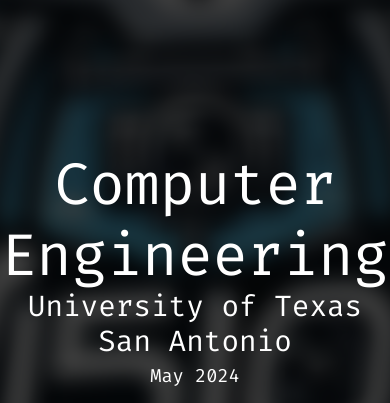
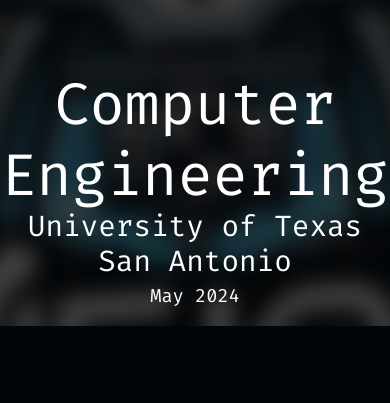
Before and after one commit to Jcavlovic/cavlovic.dev, a React (Create React App) app: page / in a window 390 px wide. Shown: the part 1105-1508 px from the top of the page. After the commit the page ends 1431 px from the top, so only its background shows below. Built offline with nearby package versions, Linux system fonts and the light colour scheme.

Commit message:
fixed css

```diff
--- a/src/pages/landingpage/LandingPage.jsx
+++ b/src/pages/landingpage/LandingPage.jsx
@@ -1,12 +1,24 @@
+import { useEffect } from "react";
 import NavBar from "./containers/NavBar.jsx";
 import Content from "./containers/Content.jsx";
 
 function LandingPage() {
+  useEffect(() => {
+    document.body.className = "landingpage-body"; // Apply a unique class to <body>
+
+    // Optional: Cleanup function to remove class when component unmounts
+    return () => {
+      document.body.className = "";
+    };
+  }, []);
+
   return (
-    <div>
-      <NavBar />
-      <Content />
-    </div>
+    <body className="landingpage-body">
+      <div>
+        <NavBar />
+        <Content />
+      </div>
+    </body>
   );
 }
 
--- a/src/static/styles/mobile/landingpage/LandingPage.css
+++ b/src/static/styles/mobile/landingpage/LandingPage.css
@@ -1,9 +1,12 @@
 @media screen and (max-width: 768px) {
+  body.landingpage-body {
+    overflow: hidden;
+  }
   .aboutme {
     color: #ffffff;
     text-align: center;
     font-family: "Fira";
-    margin-top: 15rem;
+    margin-top: 10rem;
   }
 
   .aboutme h1 {
```
